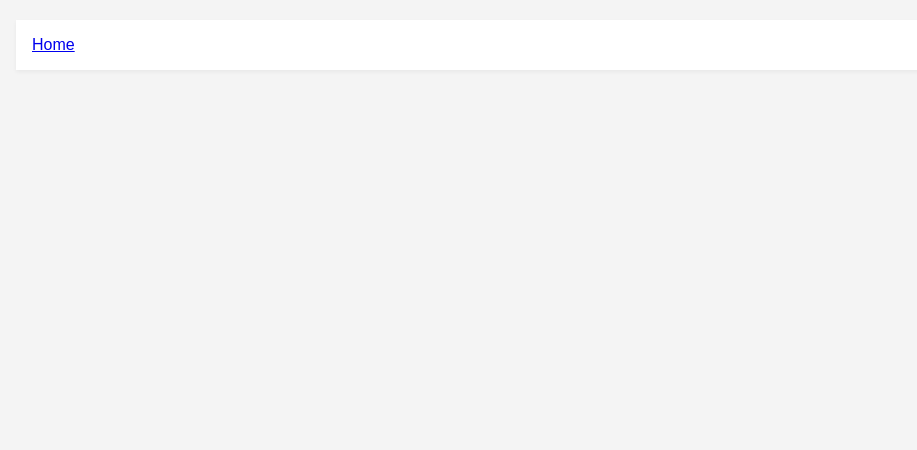
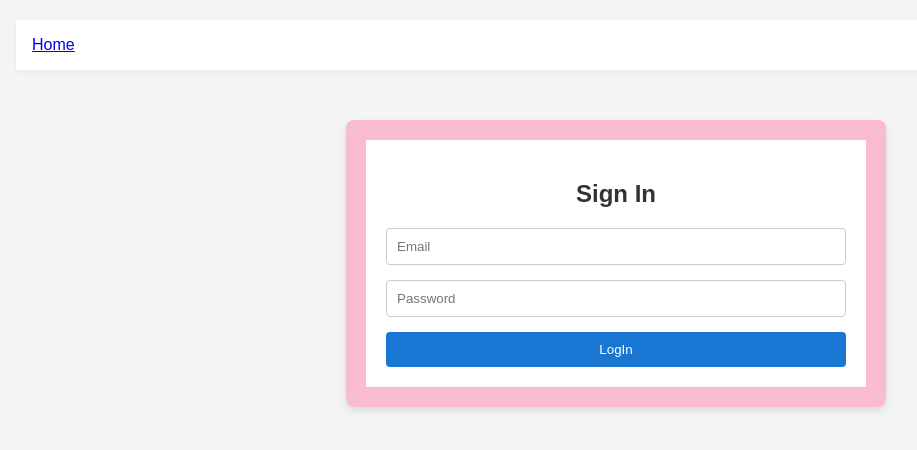
Before and after one commit to TELIT-Hackathon2023/5-totally_spice, a React app in the folder client/: page /signin in a window 1280 px wide. Before the commit this address had no page. Shown: the whole page, without its empty margins (24-941 px from the left). Built offline with nearby package versions, Linux system fonts and the light colour scheme.

Commit message:
Add signin form

```diff
--- a/client/src/components/App.js
+++ b/client/src/components/App.js
@@ -1,8 +1,8 @@
 import React from 'react';
 import { BrowserRouter, Link, Route, Routes } from 'react-router-dom';
 import '../styles/App.css';
-import Registration from './Registration';
-
+import Registration from './SignUp';
+import SignInForm from "./SignIn";
 function App() {
   return (
     <BrowserRouter>
@@ -15,6 +15,7 @@ function App() {
 
 
           <Route path="/registration" element={<Registration />} />
+          <Route path="/signin" element={<SignInForm />} />
 
         </Routes>
       </div>
--- a/client/src/components/SignIn.js
+++ b/client/src/components/SignIn.js
@@ -0,0 +1,43 @@
+import React, { useState } from 'react';
+import '../styles/Registration.css';
+
+const SignInForm = () => {
+    // State for each input field
+    const [email, setEmail] = useState('');
+    const [password, setPassword] = useState('');
+
+    // Handler for the form submission
+    const handleSubmit = (event) => {
+        event.preventDefault();
+        const formData = {
+            email,
+            password,
+        };
+        // Here you would typically send the formData to a server
+        console.log(formData);
+    };
+
+    return (
+        <div className="registration-form-container" style={{ backgroundColor: '#f8bbd0' }}>
+            <form onSubmit={handleSubmit} style={{ padding: '20px', backgroundColor: 'white' }}>
+                <h2>Sign In</h2>
+                <input
+                    type="email"
+                    placeholder="Email"
+                    value={email}
+                    onChange={(e) => setEmail(e.target.value)}
+                />
+
+                <input
+                    type="password"
+                    placeholder="Password"
+                    value={password}
+                    onChange={(e) => setPassword(e.target.value)}
+                />
+                <button type="submit">LogIn</button>
+            </form>
+        </div>
+    );
+};
+
+export default SignInForm;
--- a/client/src/styles/Registration.css
+++ b/client/src/styles/Registration.css
@@ -23,6 +23,7 @@
 .registration-form-container input[type="email"],
 .registration-form-container input[type="tel"],
 .registration-form-container input[type="date"],
+.registration-form-container input[type="password"],
 .registration-form-container select {
   padding: 10px;
   margin-bottom: 15px;
```
